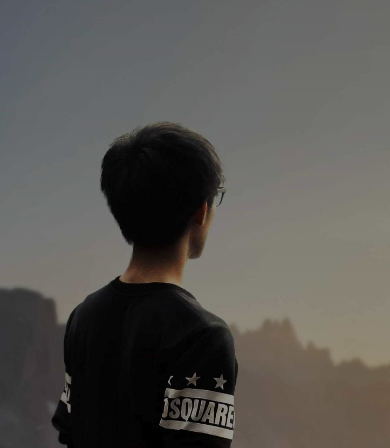
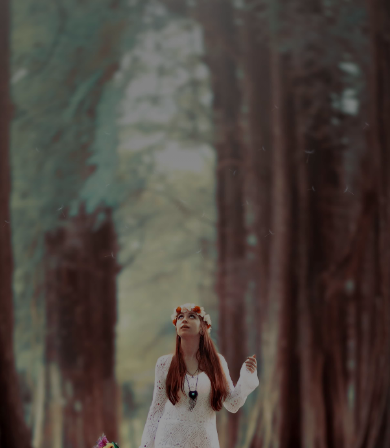
Before and after one commit to iSpeck/LosCandidShots, a plain HTML site: page index.html in a window 390 px wide. Shown: the part 55-503 px from the top of the page. Drawn offline with Linux system fonts and the light colour scheme.

Commit message:
mobile fix maybe

```diff
--- a/css/styles.css
+++ b/css/styles.css
@@ -322,10 +322,7 @@ h1, h2, h3{
 
 /* Media Queries */
 
-@media(min-width: 350px){
-    #header{
-        background: linear-gradient(rgba(0, 0, 0, 0.5), rgba(0, 0, 0, 0.3)), url('../images/model11-min-cropped.jpg') center/cover no-repeat fixed;
-    }
+@media(min-width: 450px){
 
     .work-bottom{
         grid-template-columns: repeat(2, 1fr);
@@ -333,7 +330,15 @@ h1, h2, h3{
         row-gap: 0;
     }
 }
+@media(max-width: 400px){
+    #header{
+        background: linear-gradient(rgba(0, 0, 0, 0.5), rgba(0, 0, 0, 0.3)), url('../images/model7-min.jpg') center/cover no-repeat fixed;
+    }
+
+}
+
 @media(max-width:600px){
+
     .toggle-button{
         display:flex;
     }
```
Also changed, not shown: media.html (+3 -3 lines).
